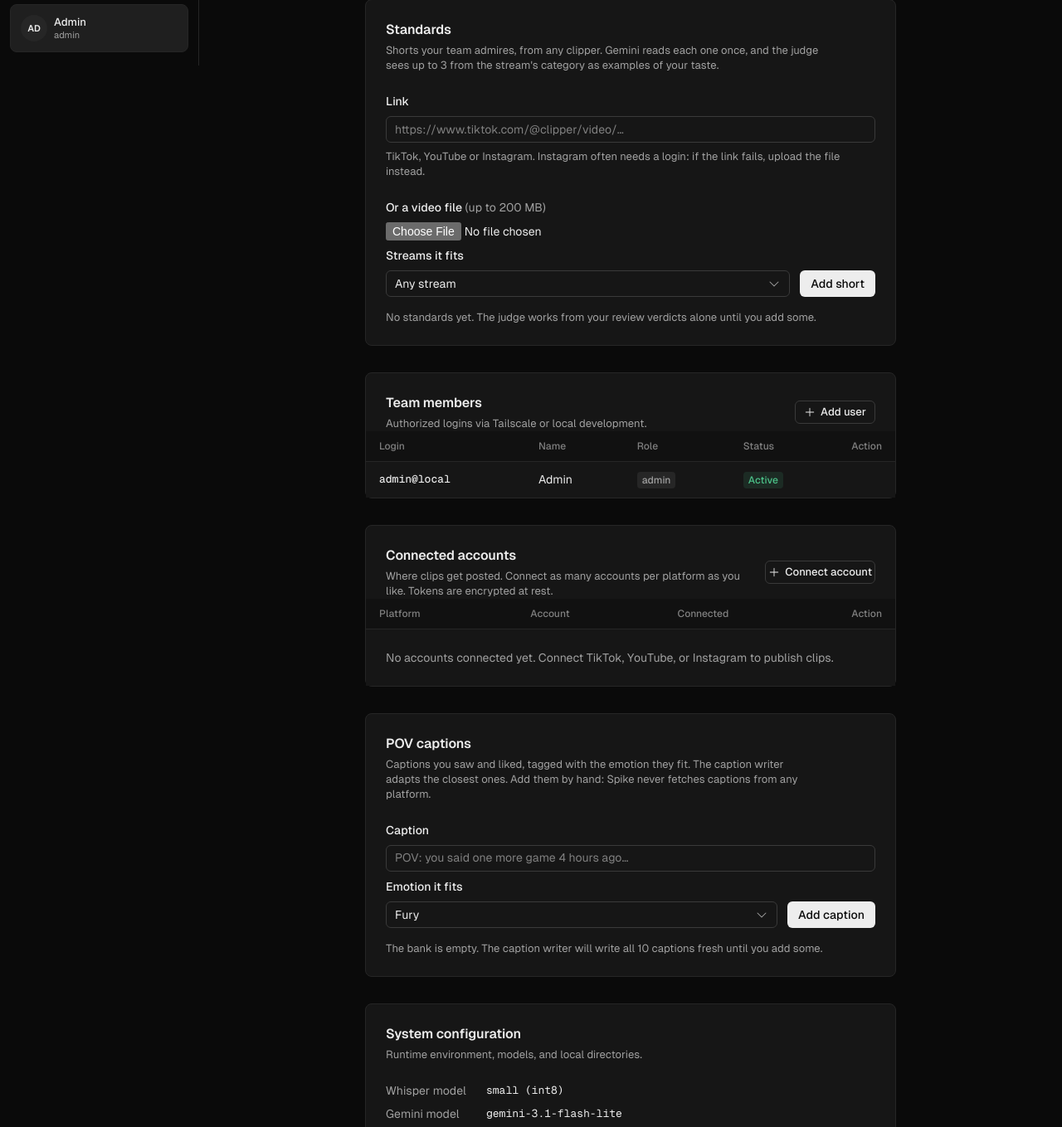
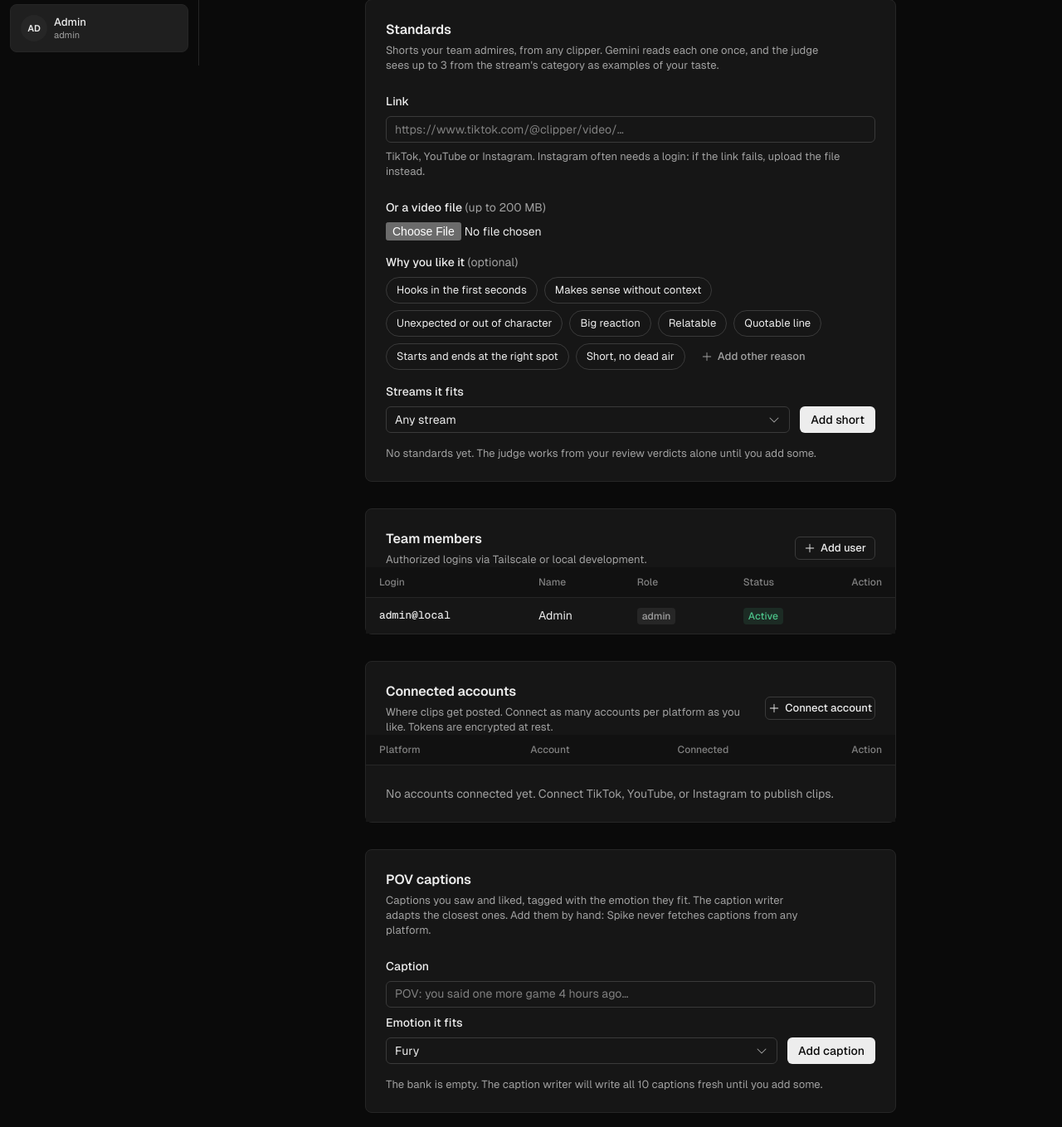
Before and after one commit to NichoHo/Spike, a FastAPI app: page /settings in a window 1280 px wide. Shown: the part 721-2080 px from the top of the page at 83% size. Run offline with FastAPI, Linux system fonts and the light colour scheme; data comes from the database, SQL or seed files in the repository; data that the repository does not hold is empty.

Commit message:
Let the team say why they like a standard: reason chips plus any number of their own, shown to the judge

```diff
--- a/src/labels.py
+++ b/src/labels.py
@@ -7,7 +7,7 @@ so they outlive the clip, the video and storage pruning. The transcript judge se
 import json
 import tempfile
 from pathlib import Path
-from typing import Any, Dict, Optional, Sequence, Tuple
+from typing import Any, Dict, List, Optional, Sequence, Tuple
 from urllib.parse import urlparse
 
 from pydantic import BaseModel
@@ -25,6 +25,17 @@ REJECT_TAGS = {
     "missed_payoff": "Funny part not in the clip",
     "other": "Other",
 }
+LIKE_TAGS = {  # why the team admires a standard; several mirror a reject reason
+    "strong_hook": "Hooks in the first seconds",
+    "stands_alone": "Makes sense without context",
+    "surprise": "Unexpected or out of character",
+    "big_reaction": "Big reaction",
+    "relatable": "Relatable",
+    "quotable": "Quotable line",
+    "clean_cut": "Starts and ends at the right spot",
+    "tight": "Short, no dead air",
+}
+OTHER_MAX, OTHER_CHARS = 5, 100  # free-text reasons kept per standard, and characters per reason
 TEXT_MAX = 600  # transcript characters kept per label
 GOLD_CATEGORIES = ("any",) + CREATOR_TYPES
 GOLD_HOSTS = ("youtube.com", "youtu.be", "tiktok.com", "instagram.com")
@@ -79,9 +90,19 @@ def record_verdict(clip_id: int, verdict: str, tags: Sequence[str] = (), note: s
         print(f"  [labels] Verdict on clip #{clip_id} not saved: {e}")
 
 
+def reason_texts(raw: Optional[str], names: Dict[str, str]) -> List[str]:
+    """A label's stored reasons as words: known tags by their name, free-text reasons as typed."""
+    return [names.get(t, t) for t in json.loads(raw or "[]")]
+
+
 def _cut(text: Optional[str], n: int) -> str:
     text = " ".join((text or "").split())
     return text if len(text) <= n else text[: n - 1].rstrip() + "…"
+
+
+def _liked(gold: Any) -> str:
+    likes = "; ".join(reason_texts(gold["reasons"], LIKE_TAGS))
+    return f" Team likes it for: {_cut(likes, 300).rstrip('.')}." if likes else ""
 
 
 def examples_block(channel: str, category: Optional[str]) -> str:
@@ -98,14 +119,14 @@ def examples_block(channel: str, category: Optional[str]) -> str:
 def _examples_block(channel: str, category: Optional[str]) -> str:
     gold = [g for g in list_labels("gold", status="ready") if g["category"] in (category, "any")]
     gold.sort(key=lambda g: g["category"] != category)  # stable: this category first, each part stays newest first
-    lines = [f'Standard [{g["humor_type"] or "other"}]: "{_cut(g["transcript"], 300)}" Works because: {_cut(g["why"], 200)}'
-             for g in gold[:3]]
+    lines = [f'Standard [{g["humor_type"] or "other"}]: "{_cut(g["transcript"], 300)}"{_liked(g)} '
+             f'Works because: {_cut(g["why"], 200)}' for g in gold[:3]]
     if channel:
         for r in list_labels("approved", channel=channel, limit=2):
             lines.append(f'Approved here [{r["humor_type"] or "other"}]: "{_cut(r["transcript"], 300)}" '
                          f'Why: {_cut(r["why"], 200)}')
         for r in list_labels("rejected", channel=channel, limit=2):
-            why = "; ".join(REJECT_TAGS.get(t, t) for t in json.loads(r["reasons"] or "[]")) or "no reason given"
+            why = "; ".join(reason_texts(r["reasons"], REJECT_TAGS)) or "no reason given"
             note = f" Note: {_cut(r['note'], 150)}" if r["note"] else ""
             lines.append(f'Rejected here ({why}): "{_cut(r["transcript"], 300)}"{note}')
     if not lines:
--- a/src/web/routes/settings.py
+++ b/src/web/routes/settings.py
@@ -3,10 +3,11 @@ Spike: Settings & administration routes.
 Blueprint §10.6, §10.10 & DESIGN.md §10.10.
 """
 
+import json
 import urllib.parse
 import uuid
 from pathlib import Path
-from typing import Dict, Any, Optional
+from typing import Dict, Any, List, Optional
 from fastapi import APIRouter, BackgroundTasks, Request, Depends, File, Form, HTTPException, UploadFile
 from fastapi.responses import HTMLResponse, RedirectResponse, JSONResponse
 from starlette.status import HTTP_303_SEE_OTHER
@@ -35,7 +36,8 @@ from src.db import (
     list_labels,
     save_label,
 )
-from src.labels import GOLD_CATEGORIES, GOLD_EXTS, GOLD_MAX_BYTES, analyze_gold, gold_url_ok
+from src.labels import (GOLD_CATEGORIES, GOLD_EXTS, GOLD_MAX_BYTES, LIKE_TAGS, OTHER_CHARS, OTHER_MAX, analyze_gold,
+                        gold_url_ok, reason_texts)
 from src.concepts import EMOTIONS
 from src.notify import get_active_webhook_url, verify_discord_webhook
 from src.pov import add_to_bank, delete_from_bank, load_bank
@@ -88,8 +90,9 @@ async def settings_page(
             "accounts_error": request.query_params.get("error", ""),
             "claude_help": help_mode(),
             "claude_lane_cap": CLAUDE_LANE_DAILY_CAP,
-            "gold_labels": [dict(r) for r in list_labels("gold")],
+            "gold_labels": [{**dict(r), "likes": reason_texts(r["reasons"], LIKE_TAGS)} for r in list_labels("gold")],
             "gold_categories": GOLD_CATEGORIES,
+            "like_tags": LIKE_TAGS,
             "standards_error": request.query_params.get("standards_error", ""),
         },
     )
@@ -183,13 +186,19 @@ async def add_standard(
     background_tasks: BackgroundTasks,
     url: str = Form(""),
     category: str = Form("any"),
+    likes: List[str] = Form([]),
+    other: List[str] = Form([]),
     file: Optional[UploadFile] = File(None),
     user: Dict[str, Any] = Depends(require_admin),
 ):
-    """Add a short the team holds up as the standard: a link from an allowed host, or an uploaded video file. Gemini
-    reads it in the background (src/labels.analyze_gold); until then the card shows it as reading."""
+    """Add a short the team holds up as the standard: a link from an allowed host, or an uploaded video file, with the
+    optional reasons the team likes it. Gemini reads it in the background (src/labels.analyze_gold); until then the
+    card shows it as reading."""
     category = category if category in GOLD_CATEGORIES else "any"
     url = url.strip()
+    likes = [t for t in dict.fromkeys(likes) if t in LIKE_TAGS]  # form input is untrusted: known tags only, once each
+    others = [o for o in dict.fromkeys(" ".join(o.split())[:OTHER_CHARS].strip() for o in other) if o][:OTHER_MAX]
+    fields = {"kind": "gold", "category": category, "status": "processing", "reasons": json.dumps(likes + others)}
     if file and file.filename:
         ext = Path(file.filename).suffix.lower()
         if ext not in GOLD_EXTS:
@@ -205,12 +214,12 @@ async def add_standard(
         if size > GOLD_MAX_BYTES:
             dest.unlink(missing_ok=True)
             return _standards_back("That file is over 200 MB.")
-        label_id = save_label({"kind": "gold", "category": category, "source_url": file.filename[:200], "status": "processing"})
+        label_id = save_label({**fields, "source_url": file.filename[:200]})
         background_tasks.add_task(analyze_gold, label_id, str(dest))
     elif url:
         if not gold_url_ok(url):
             return _standards_back("Paste a TikTok, YouTube or Instagram link.")
-        label_id = save_label({"kind": "gold", "category": category, "source_url": url, "status": "processing"})
+        label_id = save_label({**fields, "source_url": url})
         background_tasks.add_task(analyze_gold, label_id)
     else:
         return _standards_back("Paste a link or pick a video file.")
--- a/src/web/static/css/components.css
+++ b/src/web/static/css/components.css
@@ -685,7 +685,8 @@ fieldset.field > legend { padding: 0; margin-bottom: var(--space-2); }
 /* Platform-wide finder settings (schedule, daily cap), apart from the per-search add form */
 .platform-settings { padding-top: var(--space-4); border-top: 1px solid var(--color-border); }
 .chip-field { grid-column: 1 / -1; margin: 0; padding: 0; border: 0; min-width: 0; }
-.chip-field > .chip-row { margin-top: var(--space-2); }
+.chip-field > legend { padding: 0; }
+.chip-field > .chip-row, .chip-field > .stack:not(:empty) { margin-top: var(--space-2); }
 .stat-grid { display: grid; grid-template-columns: repeat(auto-fill, minmax(180px, 1fr)); gap: var(--space-4); margin-bottom: var(--space-2); }
 .stat { display: flex; flex-direction: column; gap: var(--space-1); padding: var(--space-4); }
 .stat__label { font-size: 13px; color: var(--color-text-muted); }
@@ -828,6 +829,7 @@ a.time-chip:focus-visible { outline: 2px solid var(--color-focus); outline-offse
 .bank-list { list-style: none; margin: 0; padding: 0; }
 .bank-list__row { display: grid; grid-template-columns: 120px minmax(0, 1fr) auto; align-items: center; gap: var(--space-3); min-height: 44px; border-top: 1px solid var(--color-border); font-size: 14px; }
 .bank-list__text { overflow-wrap: anywhere; }
+.bank-list__sub { display: block; font-size: 13px; color: var(--color-text-muted); }
 @media (max-width: 640px) { .bank-list__row { grid-template-columns: minmax(0, 1fr) auto; } .bank-list__row .badge { grid-column: 1 / -1; justify-self: start; } }
 
 /* Re-rendering: card stays in place, greyed out, not clickable, spinner over the thumbnail */
--- a/src/web/templates/pages/settings.html
+++ b/src/web/templates/pages/settings.html
@@ -69,7 +69,16 @@
           <label class="field__label" for="gold-file">Or a video file <span class="field__optional">(up to 200 MB)</span></label>
           <input type="file" name="file" id="gold-file" accept=".mp4,.mov,.mkv,.webm">
         </div>
-        <div class="row" style="align-items: flex-end; gap: var(--space-3);">
+        <fieldset class="chip-field" style="margin-top: var(--space-2);">
+          <legend class="field__label">Why you like it <span class="field__optional">(optional)</span></legend>
+          <div class="chip-row">
+            {% for key, text in like_tags.items() %}<label class="chip chip--toggle"><input type="checkbox" name="likes" value="{{ key }}">{{ text }}</label>{% endfor %}
+            <button type="button" class="btn btn--ghost btn--sm" id="gold-other-add">{{ ui.icon("plus", 14) }}<span>Add other reason</span></button>
+          </div>
+          <div class="stack stack--sm" id="gold-others"></div>
+          <template id="gold-other-tpl"><input type="text" name="other" class="input" maxlength="100" autocomplete="off" aria-label="Other reason" placeholder="e.g. the slow zoom on his face…"></template>
+        </fieldset>
+        <div class="row" style="align-items: flex-end; gap: var(--space-3); margin-top: var(--space-2);">
           <div class="field" style="flex: 1;">
             <label class="field__label" for="gold-category">Streams it fits</label>
             <select name="category" id="gold-category" class="select" autocomplete="off">
@@ -88,6 +97,7 @@
             {% if g.status == "processing" %}Reading {{ g.source_url }}…
             {% elif g.status == "failed" %}Could not read {{ g.source_url }}: {{ g.error }}
             {% else %}{{ g.title or g.hook }}{% if g.views %} <span class="muted">({{ "{:,}".format(g.views) }} views)</span>{% endif %}{% endif %}
+            {% if g.likes %}<span class="bank-list__sub">Liked for: {{ g.likes | join(", ") }}</span>{% endif %}
           </span>
           <form method="post" action="/settings/standards/{{ g.id }}/delete">
             <button type="submit" class="btn btn--ghost btn--sm" aria-label="Delete standard: {{ g.title or g.source_url }}">Delete</button>
@@ -346,6 +356,15 @@
 
 
 <script>
+// Standards: each "+ Other" click adds one free-text reason, up to 5 (the server keeps 5 of 100 characters each)
+document.getElementById("gold-other-add").addEventListener("click", (e) => {
+  const list = document.getElementById("gold-others");
+  const input = document.getElementById("gold-other-tpl").content.firstElementChild.cloneNode();
+  list.append(input);
+  input.focus();
+  e.currentTarget.hidden = list.children.length >= 5;
+});
+
 async function testWebhook() {
   const url = document.getElementById("field-webhook").value;
   if (!url) {
```
Also changed, not shown: tests/test_labels.py (+14 -1 lines).
